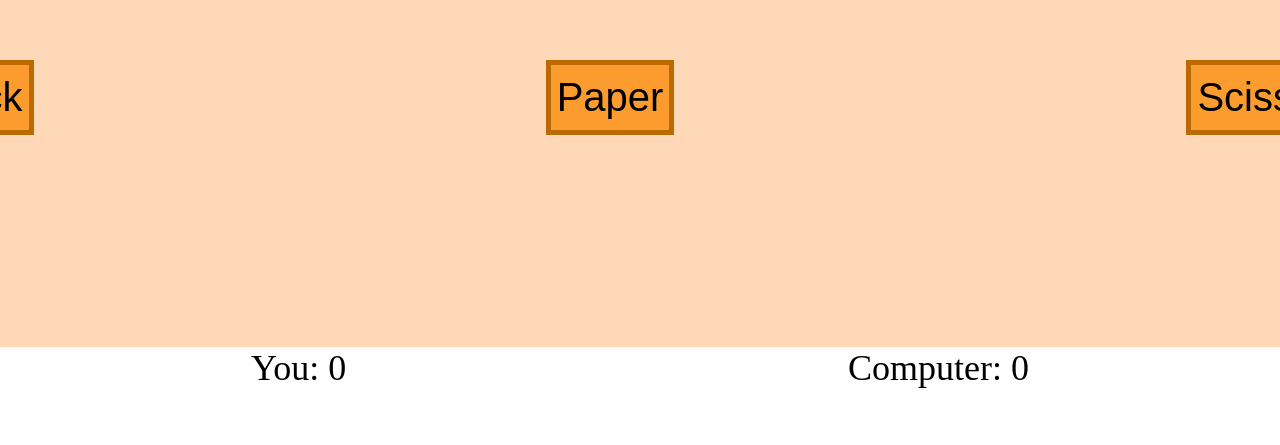
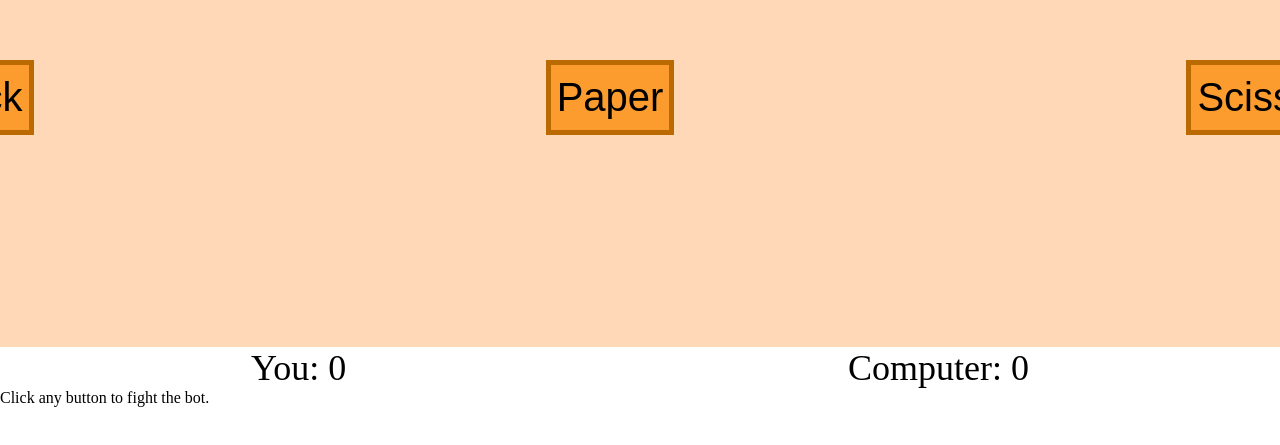
Before and after one commit to VerxMaxum/rock-paper-scissors, a plain HTML site: page index.html in a window 1280 px wide. Shown: the part 153-598 px from the top of the page. Drawn offline with Linux system fonts and the light colour scheme.

Commit message:
Add an announcer

```diff
--- a/index.html
+++ b/index.html
@@ -25,5 +25,9 @@
         </div>
     </div>
 
+    <div class="announcer">
+        Click any button to fight the bot.
+    </div>
+
 </body>
 </html>
```
